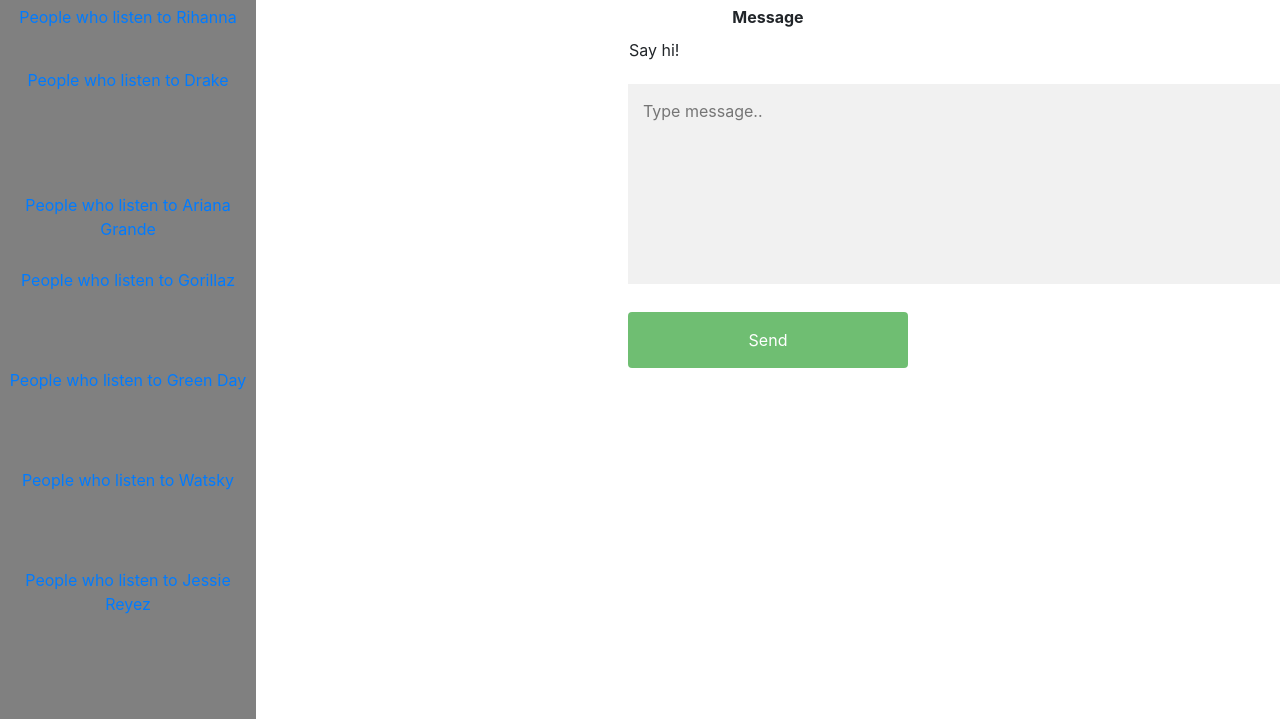
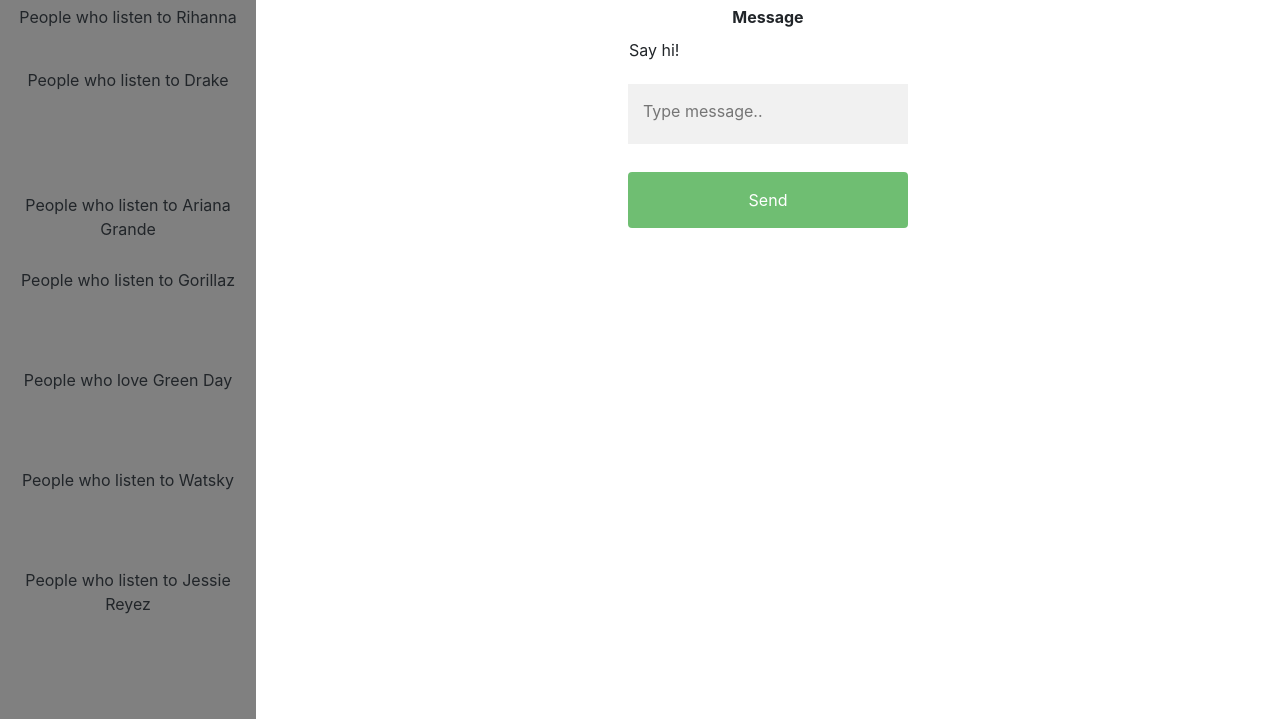
Before and after one commit to DavidNguyen02/Spotifind, an Electron app: page trial1.html in a window 1280 px wide. Shown: the part 81-800 px from the top of the page. Drawn offline with nearby package versions, Linux system fonts and the light colour scheme.

Commit message:
Add files via upload

```diff
--- a/trial1.css
+++ b/trial1.css
@@ -1,5 +1,3 @@
-{box-sizing: border-box;}
-
 /* Button used to open the chat form - fixed at the bottom of the page */
 .open-button {
   background-color: #555;
@@ -34,13 +32,13 @@
 /* Full-width textarea */
 .form-container textarea {
   /* CHECK THIS LATER WIDTH VALUE */
-  width: 300%;
+  width: 100%;
   padding: 15px;
   margin: 5px 0 22px 0;
   border: none;
   background: #f1f1f1;
   resize: none;
-  min-height: 200px;
+  height: 60px;
 }
 
 /* When the textarea gets focus, do something */
@@ -93,3 +91,15 @@
 .center {
   display: inline-block;
 }
+
+a {
+    color: inherit;
+    text-decoration: none;
+}
+a:hover {
+  color: red;
+}
+
+a:active {
+  color: green;
+}
--- a/trial1.html
+++ b/trial1.html
@@ -66,7 +66,7 @@
     <td height="100">
       <a href="https://bing.com">
     	<div style="height:100%;width:100%">
-    		People who listen to Green Day
+    		People who love Green Day
     	</div>
       </a>
     </td>
```
Lines whose indentation alone changed are shown as unchanged.
